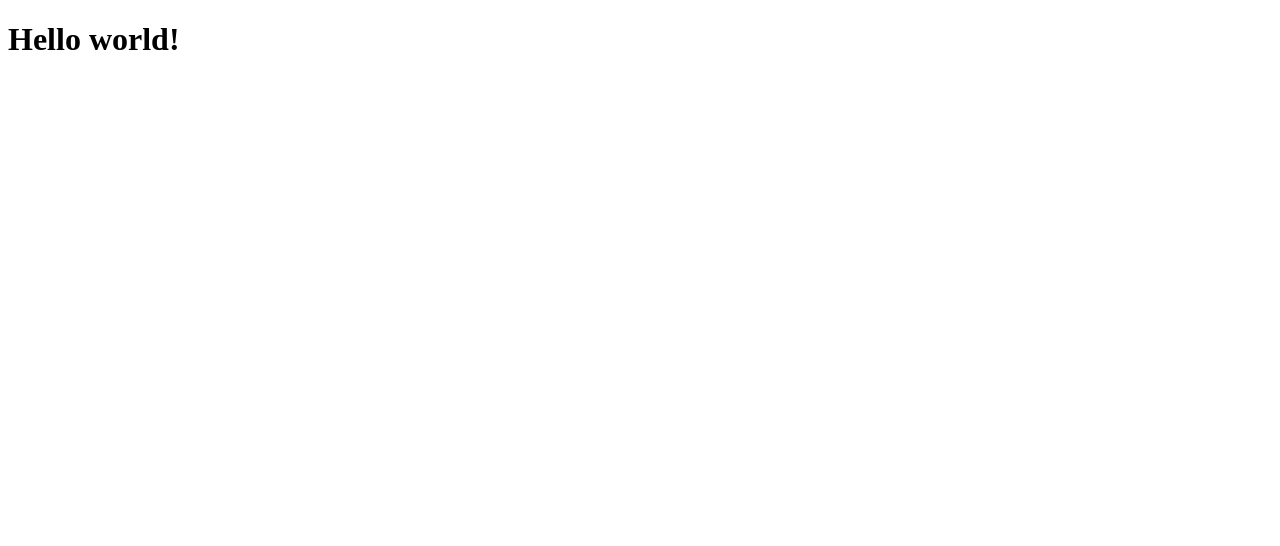
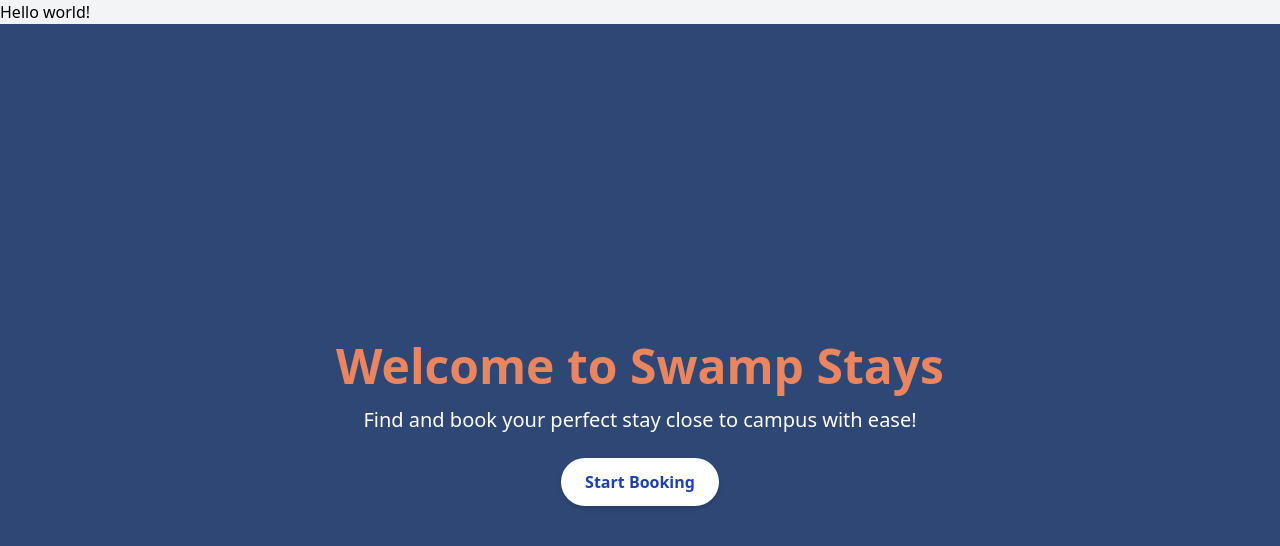
Before and after one commit to zorarkdouble8/Swap-Stays, a plain HTML site: page Application/Templates/Home/Home.html in a window 1280 px wide. Drawn offline with nearby package versions, Linux system fonts and the light colour scheme.

Commit message:
basic homepage structure

```diff
--- a/Application/Templates/Home/Home.html
+++ b/Application/Templates/Home/Home.html
@@ -1,2 +1,36 @@
 <!doctype html>
+<html lang="en">
 <h1>Hello world!</h1>
+
+<head>
+    <meta charset="UTF-8">
+    <meta name="viewport" content="width=device-width, initial-scale=1.0">
+    <title>Home Page</title>
+    <link href="https://cdn.jsdelivr.net/npm/tailwindcss@2.2.19/dist/tailwind.min.css" rel="stylesheet">
+    <style>
+        .backgroundBlue {
+            background-color: #2E4775;
+        }
+
+        .textOrange {
+            color: #EB8560;
+        }
+    </style>
+</head>
+
+<body class="bg-gray-100 font-sans">
+
+<!-- Hero Section -->
+<div class="flex items-center justify-center h-screen backgroundBlue textOrange text-center">
+    <div class="px-4 sm:px-6 lg:px-8">
+        <h1 class="text-4xl sm:text-5xl font-bold mb-4">Welcome to Swamp Stays</h1>
+        <p class="text-lg sm:text-xl mb-6 text-white">Find and book your perfect stay close to campus with ease!</p>
+        <!-- Placeholder Button -->
+        <button class="bg-white text-blue-800 font-semibold px-6 py-3 rounded-full shadow-md hover:bg-blue-700 hover:text-white transition">
+            Start Booking
+        </button>
+    </div>
+</div>
+
+</body>
+</html>
```
